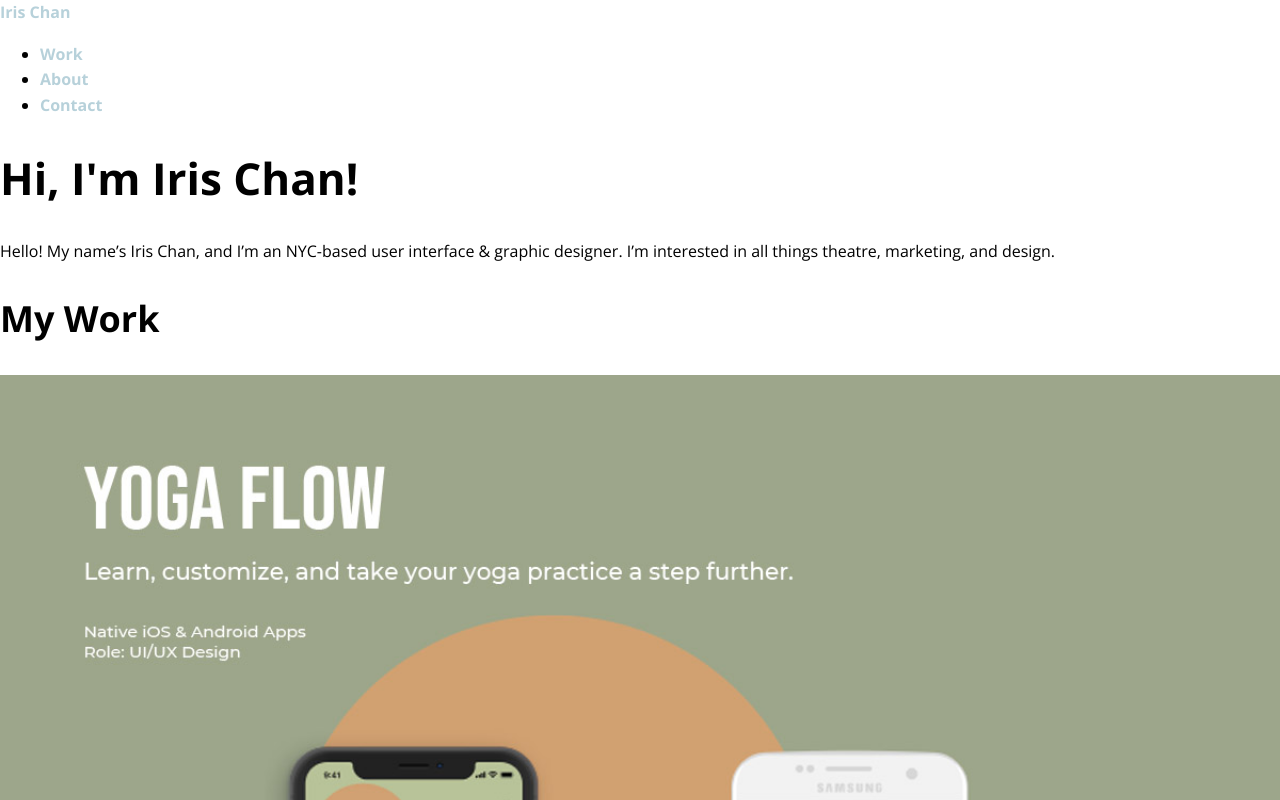
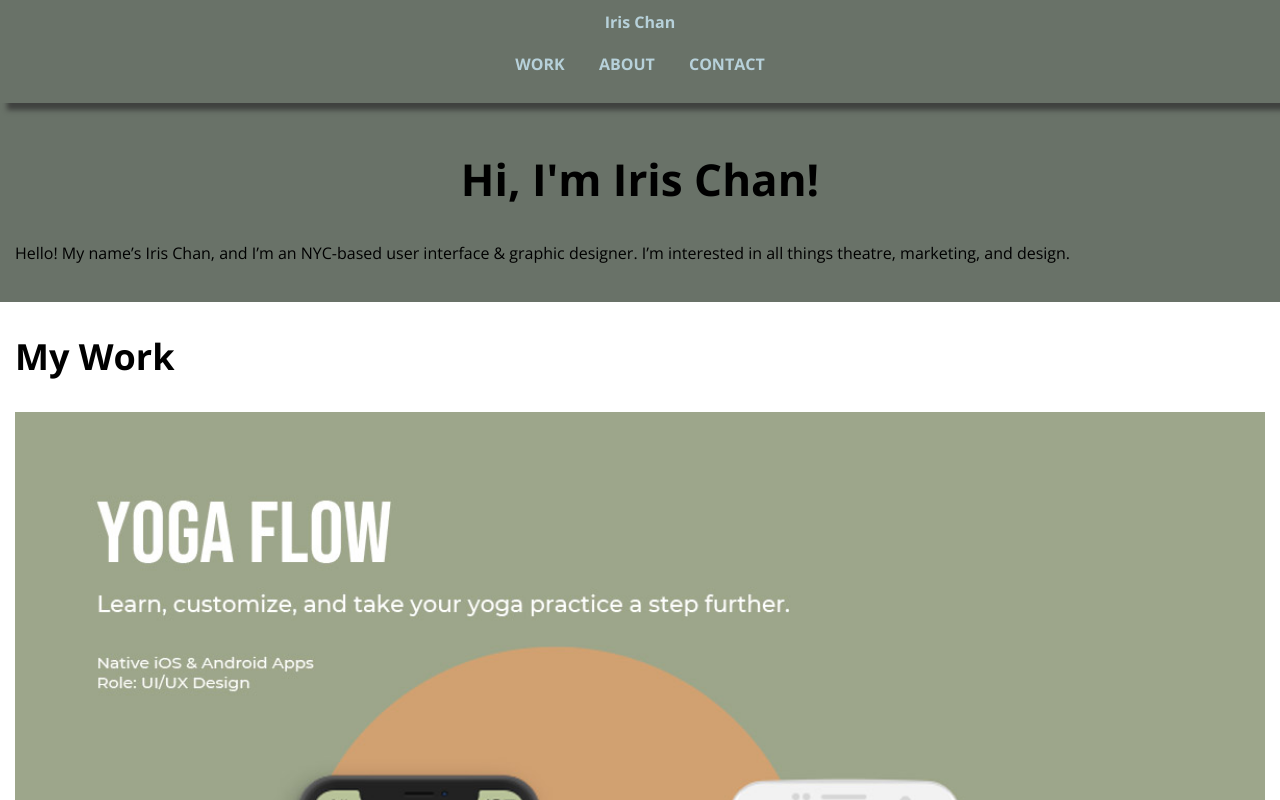
Before and after one commit to irisjchan/portfolio-website, a plain HTML site: page index.html in a window 1280 px wide. Shown: the top 800 px of the page. Drawn offline with nearby package versions, Linux system fonts and the light colour scheme.

Commit message:
Update css styling of nav and header for homepage

```diff
--- a/css/style.css
+++ b/css/style.css
@@ -3,10 +3,11 @@ Colors used:
 Primary Color (Light Blue): #b7d1da;
 Secondary Color (Light Green): #697268;
 */
+* {
+  box-sizing: border-box;
+}
 body {
   background-color: #ffffff;
-}
-body {
   font-family: 'Open Sans', sans-serif;
   font-size: 16px;
   font-weight: 300;
@@ -42,7 +43,7 @@ a {
   font-weight: bold;
 }
 a:visited {
-  color: #ff7f50;
+  color: #ffffff;
 }
 a:hover {
   color: #b7d1da;
@@ -66,7 +67,7 @@ a:active {
   text-decoration: none;
 }
 .button:active{
-  background-color: #4e5340;
+  background-color: #000000;
 }
 .button.contact {
   background-color: transparent;
@@ -78,3 +79,53 @@ a:active {
   background-color: #697268;
   color: #ffffff;
 }
+/* Layout styling */
+header {
+  background-color: #697268;
+  text-align: center;
+  padding: 10px 0;
+  box-shadow:         7px 7px 5px 0px rgba(50, 50, 50, 0.75);
+  position: fixed;
+  width: 100%;
+}
+.container {
+  padding: 0 15px;
+}
+.row {
+  margin: 25px 0;
+}
+#work .row {
+  padding-bottom: 25px; border-bottom: 1px solid #4a4a4a;
+}
+#hero h1 {
+  text-align: center;
+}
+.logo {
+  max-width: 250px;
+}
+nav > ul {
+  list-style-type: none;
+  padding: 0;
+  display: block;
+}
+nav > ul > li {
+  display: inline-block;
+}
+nav > ul > li > a {
+  padding: 0 15px;
+  text-transform: uppercase;
+  font-weight: 700;
+  color: #b7d1da;
+}
+nav > ul > li > a:visited {
+  color: #ffffff;
+}
+#hero {
+  background-color: #697268;
+  padding: 20px 0;
+  display: inline-block;
+  width: 100%;
+}
+main {
+  padding-top: 100px;
+}
--- a/index.html
+++ b/index.html
@@ -14,7 +14,8 @@
 <body>
     <!-- For the header -->
 	<header>
-			<a href="index.html">Iris Chan</a>
+    <div class="container">
+			<a href="index.html" class="logo">Iris Chan</a>
 			<nav>
         <ul>
 				<li><a href="index.html">Work</a></li>
@@ -22,11 +23,12 @@
 				<li><a href="#contact">Contact</a></li>
       </ul>
 			</nav>
+    </div>
   </header>
     <!-- For the hero section -->
     <main>
-    <div id="hero">
-      <div>
+    <div id="hero" >
+      <div class="container">
       <h1>Hi, I'm Iris Chan!</h1>
       <span></span>
       <p>Hello! My name’s Iris Chan, and I’m an NYC-based user interface &
@@ -36,9 +38,9 @@
     </div>
     <!-- For work and projects -->
       <div id="work">
-        <div>
+        <div class="container">
         <h2>My Work</h2>
-          <div>
+          <div class="row">
             <div>
               <picture>
                 <source srcset="img/yogaflow/YogaFlow_CoverImage@1x.jpg" media="(max-width:767px)">
@@ -57,7 +59,7 @@
                 <p><a href="yogaflow.html" class="button">Read More</a></p>
               </div>
         </div>
-        <div>
+        <div class="row">
           <div>
             <picture>
               <source srcset="img/books&co/Books&Co_CoverImage@1x.jpg" media="(max-width:767px)">
@@ -82,7 +84,7 @@
     </main>
     <!-- For the footer  -->
     <footer id="contact">
-      <div>
+      <div class="container">
       <h2>Get in Touch</h2>
       <p>Feel free to contact me for any professional questions and/or comments. Give me a call at <a href="tel:+9174781721">917.478.1721</a> or send me an email.</p>
       <div>
```
